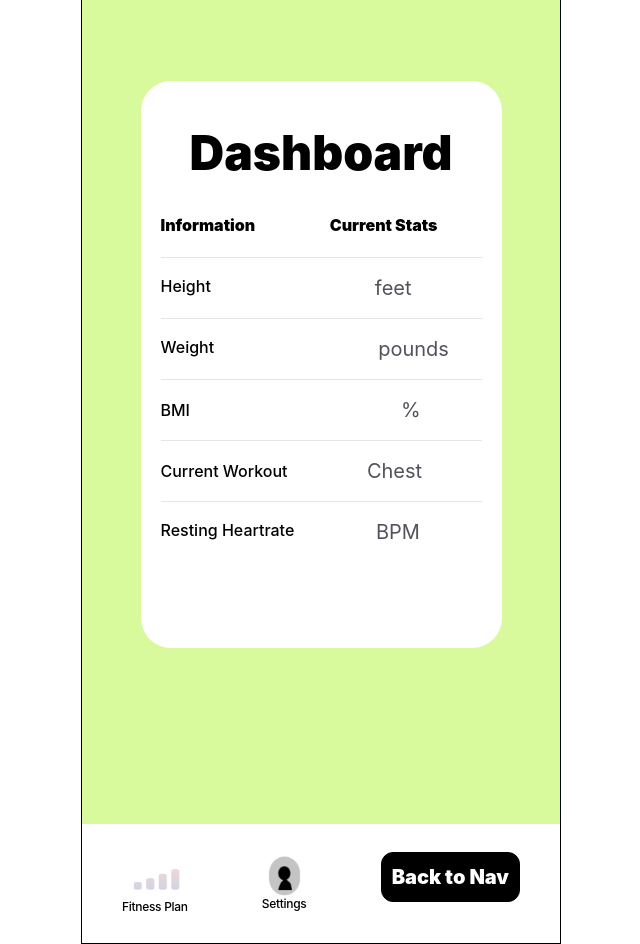
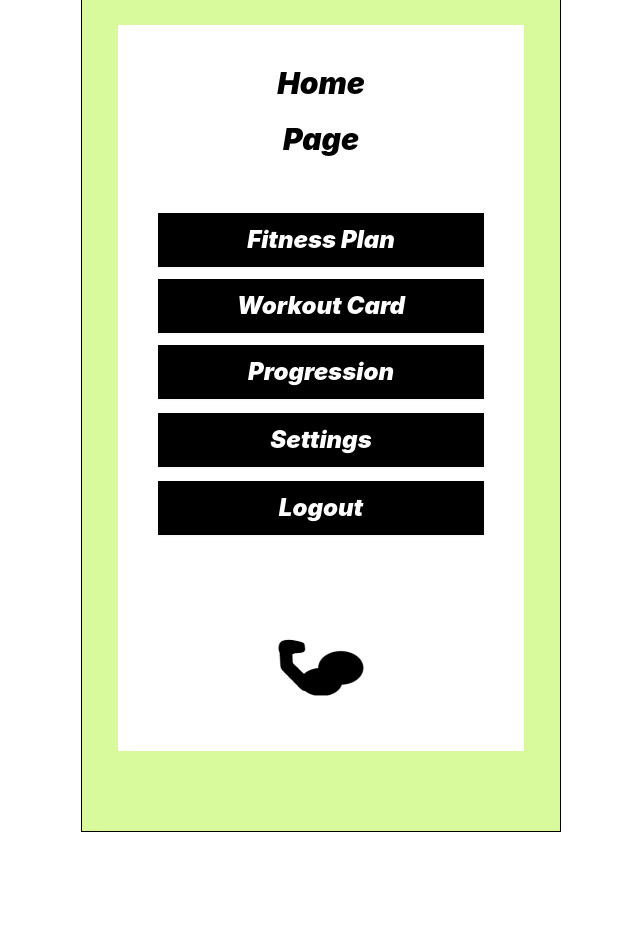
Before and after one commit to dennislam4/CrossPlatformTrainer, a React (Create React App) app in the folder frontend/: page /Dashboard in a window 1280 px wide. Shown: the part 80-1024 px from the top of the page, without its empty margins (319-959 px from the left). After the commit the page ends 912 px from the top, so only its background shows below. Built offline with nearby package versions, Linux system fonts and the light colour scheme.

Commit message:
Update Dashboard.js

```diff
--- a/frontend/src/pages/Dashboard.js
+++ b/frontend/src/pages/Dashboard.js
@@ -3,68 +3,43 @@ import { Link } from 'react-router-dom';
 
 function Dashboard() {
   return (
-    <div className="flex flex-col pt-20 mx-auto w-full bg-lime-200 border border-black border-solid bg-blend-normal max-w-[480px]">
-      <div className="flex flex-col self-center px-5 pt-12 pb-20 mt-20 w-full bg-white max-w-[361px] rounded-[30px]">
-        <div className="self-center text-5xl font-black text-black">
-          Dashboard
+    <div className="flex flex-col justify-center px-9 py-20 mx-auto w-full text-2xl font-black text-white bg-lime-200 border border-black border-solid max-w-[480px]">
+      <div className="flex flex-col px-10 py-10 mt-6 bg-white">
+
+      <div className="self-center text-3xl italic text-center text-black">
+          Home
         </div>
-        <div className="flex gap-5 mt-9 text-base font-black text-black">
-          <div>Information</div>
-          <div className="flex-auto pr-11 text-right">Current Stats</div>
+        <div className="self-center mt-5 text-3xl italic text-center text-black">
+          Page
         </div>
-        <div className="flex gap-5 py-4 mt-5 whitespace-nowrap border-t border-neutral-200">
-          <div className="text-base font-medium text-black">Height</div>
-          <div className="flex-auto pl-36 text-xl text-zinc-600">feet</div>
-        </div>
-        <div className="flex gap-5 py-4 whitespace-nowrap border-t border-neutral-200">
-          <div className="self-start text-base font-medium text-black">
-            Weight
-          </div>
-          <div className="flex-auto pl-36 text-xl text-zinc-600">pounds</div>
-        </div>
-        <div className="flex gap-5 py-4 whitespace-nowrap border-t border-neutral-200">
-          <div className="my-auto text-base font-medium text-black">BMI</div>
-          <div className="flex-auto pl-48 -ml-px text-xl text-zinc-600">%</div>
-        </div>
-        <div className="flex gap-5 py-4 border-t border-neutral-200">
-          <div className="flex-auto my-auto text-base font-medium text-black">
-            Current Workout
-          </div>
-          <div className="flex-auto text-xl text-zinc-600">Chest</div>
-        </div>
-        <div className="flex gap-5 py-4 mb-1.5 border-t border-neutral-200">
-          <div className="flex-auto text-base font-medium text-black">
-            Resting Heartrate
-          </div>
-          <div className="flex-auto text-xl text-zinc-600">BPM</div>
-        </div>
-      </div>
-      <div className="flex gap-5 justify-between px-10 py-7 mt-44 w-full text-xs font-medium text-black bg-white shadow-[0px_0px_0px_rgba(0,0,0,0.1)]">
-      <Link to="/fitnessplan">
-        <button className="flex flex-col self-start mt-2.5 tracking-tight text-center">
-          <img
-            loading="lazy"
-            src="/images/progress.jpg"
-            className="self-center w-14 aspect-[1.82]"
-          />
-          <div className="mt-1.5">Fitness Plan</div>
+        <button className="w-full p-2.5 mt-14 italic bg-black text-white border border-black border-solid shadow-sm">
+          Fitness Plan
+        </button>
+        <Link to="/WorkoutCard">
+        <button className="w-full p-2.5 mt-3 italic bg-black text-white border border-black border-solid shadow-sm">
+          Workout Card
+        </button>
+        </Link>
+        <Link to="/Progression">
+        <button className="w-full p-2.5 mt-3 italic whitespace-nowrap bg-black text-white border border-black border-solid shadow-sm">
+          Progression
         </button>
         </Link>
         <Link to="/UserProfile">
-        <button className="flex flex-col tracking-tight text-center whitespace-nowrap">
-          <img
-            loading="lazy"
-            src="/images/avatar.jpg"
-            className="self-center aspect-[0.86] rounded-[1000px] w-[38px]"
-          />
-          <div>Settings</div>
+        <button className="w-full py-2.5 pr-2.5 pl-2.5 mt-3.5 italic bg-black text-white border border-black border-solid shadow-sm">
+          Settings
         </button>
         </Link>
-        <Link to="/Nav">
-        <button className="p-2.5 my-auto text-xl font-black text-white bg-black rounded-xl border border-black border-solid">
-          Back to Nav
+        <Link to="/">
+        <button className="w-full p-2.5 mt-3.5 italic whitespace-nowrap bg-black text-white border border-black border-solid shadow-sm">
+          Logout
         </button>
         </Link>
+        <img
+          loading="lazy"
+          src="/images/arm.jpg"
+          className="self-center mt-20 max-w-full aspect-[1.61] w-[154px]"
+        />
       </div>
     </div>
   );
```
